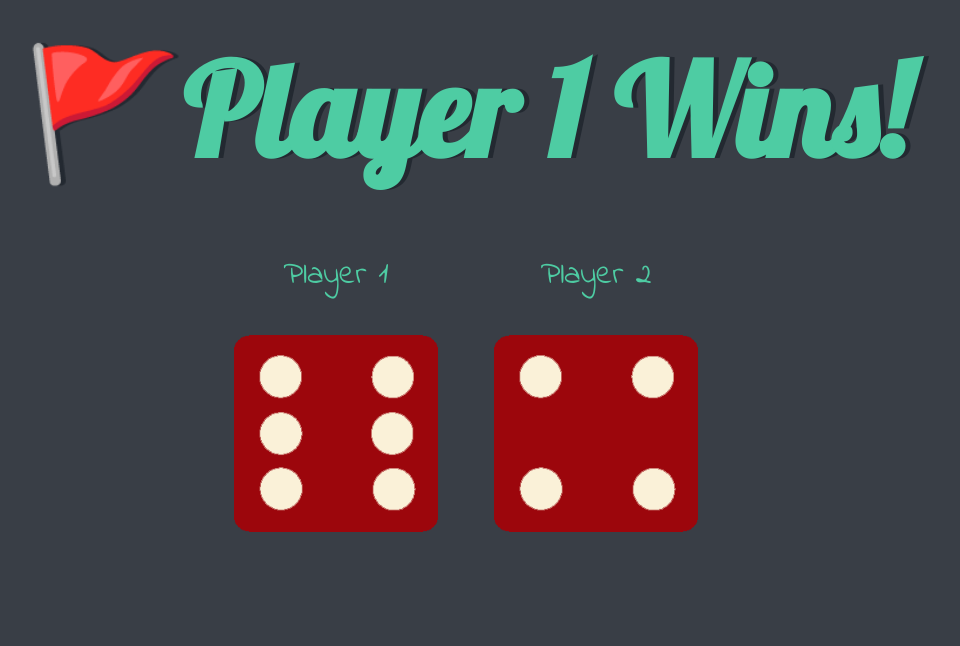
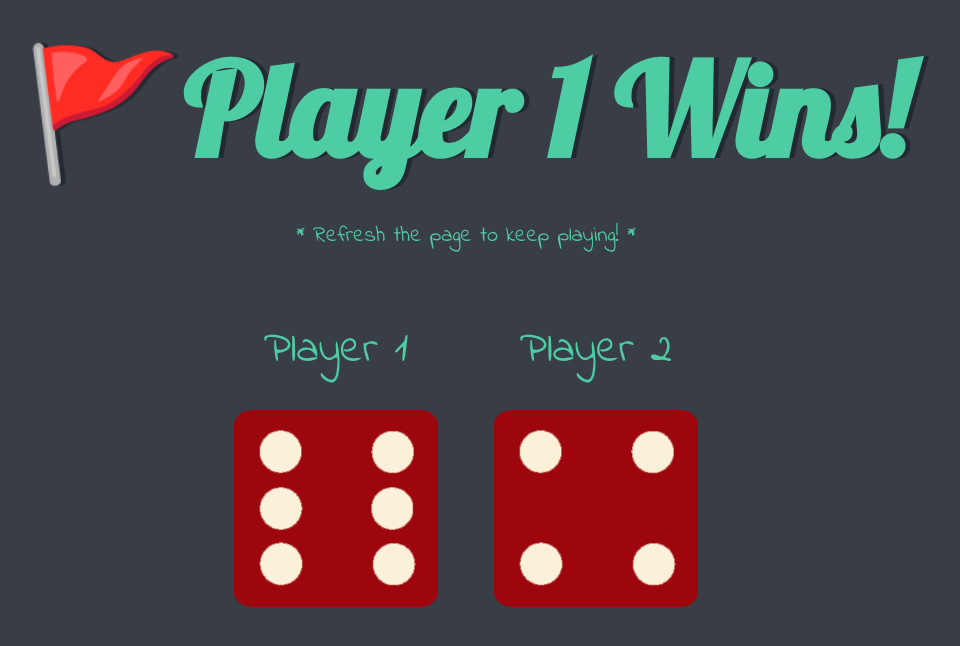
Before and after one commit to dpress13/javascript_dice-game--fullstack-bootcamp, a plain HTML site: page index.html in a window 1280 px wide. Shown: the whole page, without its empty margins (174-1134 px from the left). Drawn offline with Linux system fonts and the light colour scheme.

Commit message:
add instructions & format dice layout

```diff
--- a/index.html
+++ b/index.html
@@ -10,13 +10,15 @@
     <div class="container">
       <h1>Refresh Me!</h1>
 
+      <p class="instructions">* Refresh the page to keep playing! *</p>
+
       <div class="dice">
-        <p>Player 1</p>
+        <p class="player-text">Player 1</p>
         <img id="player1" src="images/dice6.png" />
       </div>
 
       <div class="dice">
-        <p>Player 2</p>
+        <p class="player-text">Player 2</p>
         <img id="player2" src="images/dice6.png" />
       </div>
     </div>
--- a/styles.css
+++ b/styles.css
@@ -37,3 +37,12 @@ footer {
   text-align: center;
   display: inline-block;
 }
+
+.player-text {
+  font-size: 2.75rem;
+  margin-block-end: 1.5rem;
+}
+
+.instructions {
+  font-size: 22px;
+}
```
